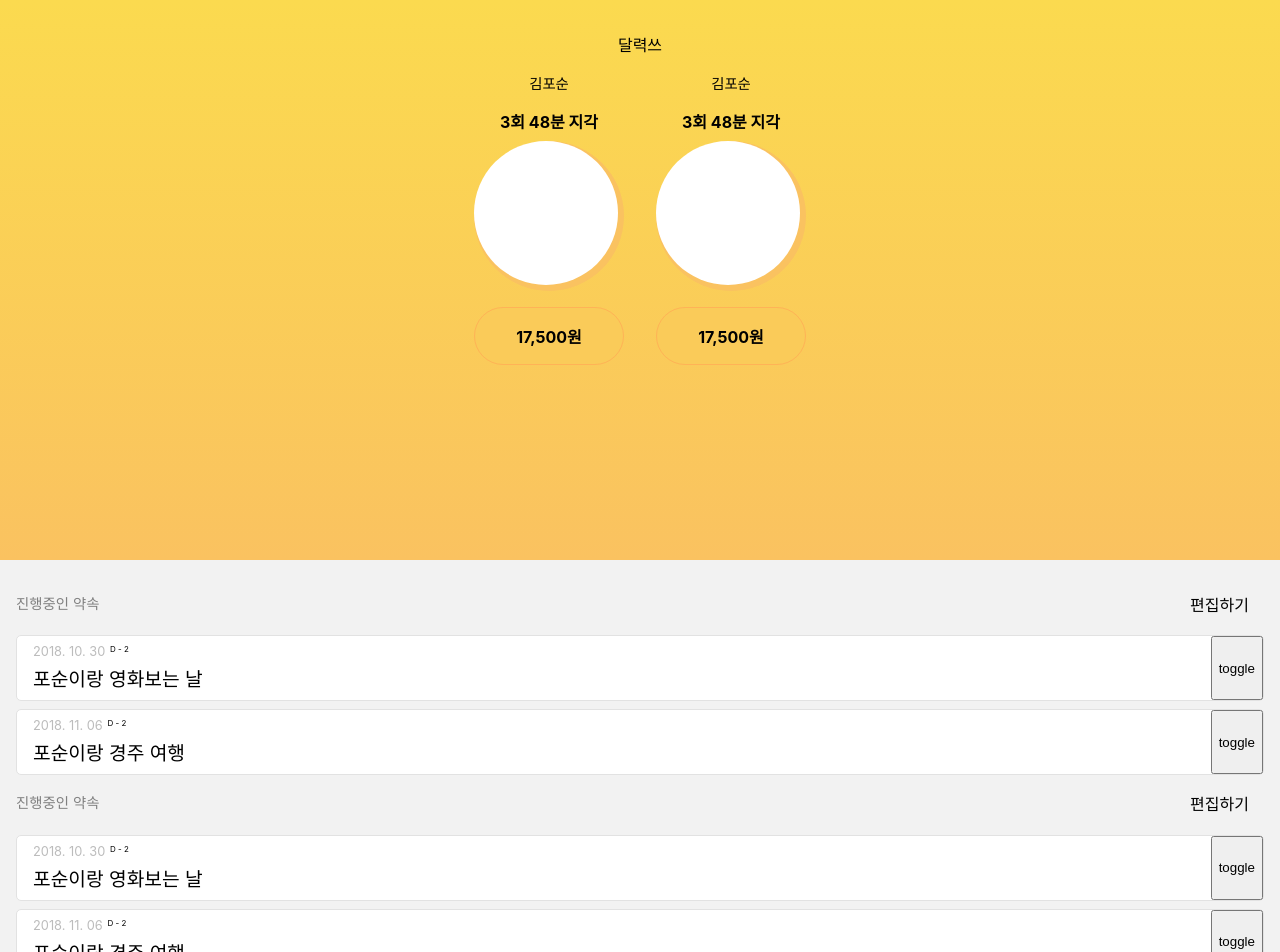
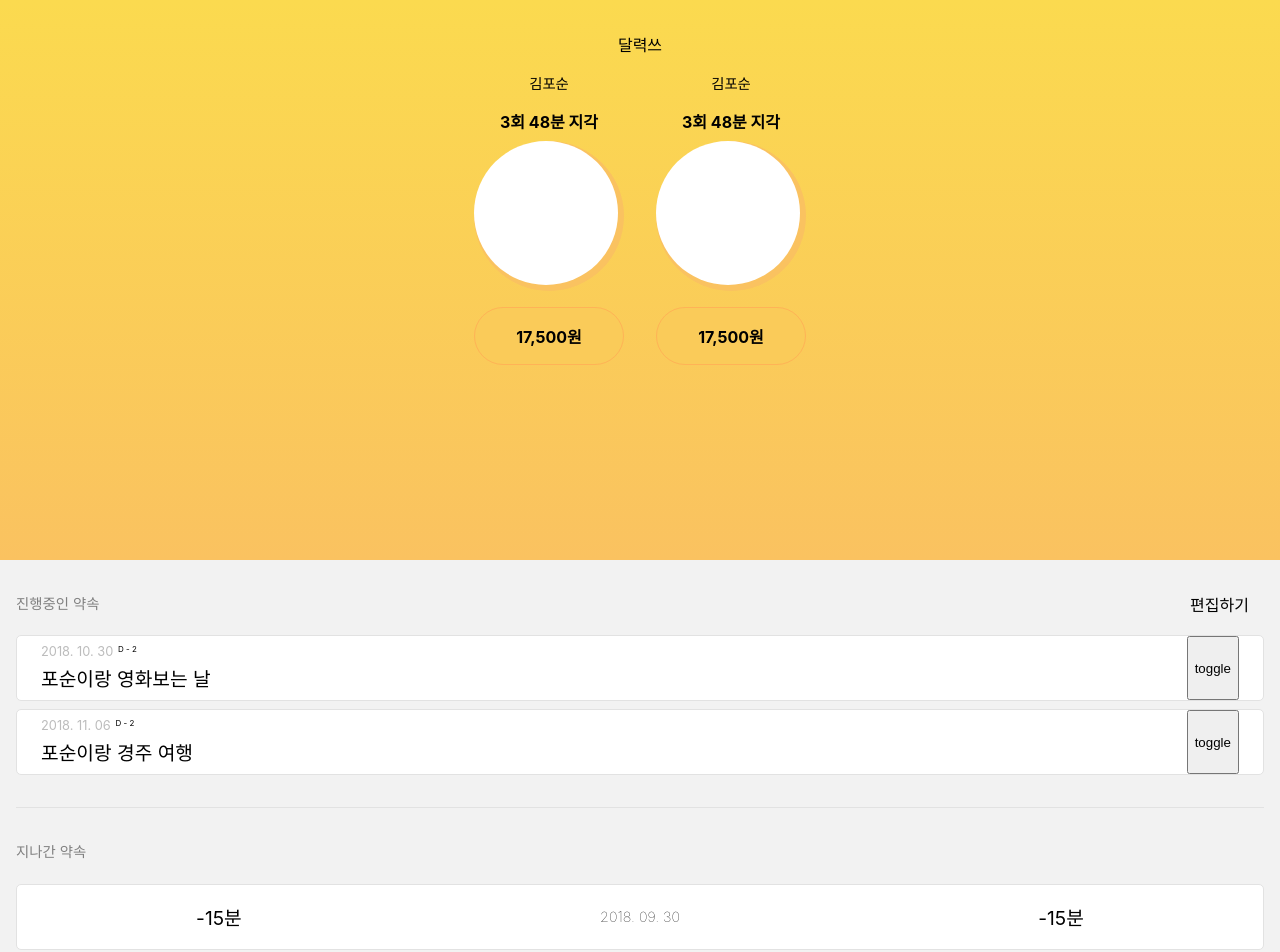
Before and after one commit to fcsn/proto-tardy-web, a React (Create React App) app: page / in a window 1280 px wide. Shown: the top 952 px of the page. Built offline with nearby package versions, Linux system fonts and the light colour scheme.

Commit message:
feat: Add AppoPastList layout

```diff
--- a/src/components/home/AppointmentInfo/AppointmentInfo.js
+++ b/src/components/home/AppointmentInfo/AppointmentInfo.js
@@ -57,14 +57,28 @@ class AppointmentInfo extends React.Component {
             <div>
                 {this.state.appoFuture.map(appo =>
                     <div key={appo.id} style={{ display: 'flex', flexDirection: 'row', justifyContent: 'space-between', border: '0.5px solid #e2e2e2', backgroundColor: '#FFFFFF', marginTop: '0.5rem', borderRadius: '5px', height: '4rem' }}>
-                        <div style={{ display: 'flex', flexDirection: 'column', marginLeft: '1rem' }}>
+                        <div style={{ display: 'flex', flexDirection: 'column', marginLeft: '1.5rem' }}>
                             <div style={{ display: 'flex', flexDirection: 'row', justifyContent: 'left', marginTop: '0.5rem' }}>
                                 <div style={{ fontSize: '0.8rem', color: '#bcbcbc' }}>{appo.date}</div>
                                 <div style={{ fontSize: '0.5rem', marginLeft: '0.3rem' }}>D - 2</div>
                             </div>
                             <div style={{ fontSize: '1.2rem', marginTop: '0.3rem' }}>{appo.title}</div>
                         </div>
-                        <button>toggle</button>
+                        <button style={{ marginRight: '1.5rem' }}>toggle</button>
+                    </div>
+                )}
+            </div>
+        )
+
+        const AppoPastList = () => (
+            <div>
+                {this.state.appoPast.map(appo =>
+                    <div key={appo.id} style={{ display: 'flex', flexDirection: 'column', justifyContent: 'center', border: '0.5px solid #e2e2e2', backgroundColor: '#FFFFFF', marginTop: '0.5rem', borderRadius: '5px', height: '4rem' }}>
+                        <div style={{ display: 'flex', flexDirection: 'row', justifyContent: 'space-around' }}>
+                            <div style={{ fontSize: '1.2rem', color: 'a3a3a3' }}>{appo.maleLateTime}</div>
+                            <div style={{ display: 'flex', flexDirection: 'column', justifyContent: 'center', fontWeight: 'lighter', fontSize: '0.9rem' }}><div>{appo.date}</div></div>
+                            <div style={{ fontSize: '1.2rem', color: 'a3a3a3' }}>{appo.maleLateTime}</div>
+                        </div>
                     </div>
                 )}
             </div>
@@ -84,14 +98,13 @@ class AppointmentInfo extends React.Component {
         );
 
         const AppoPast = () => (
-            <div className="appo-future-outer">
-                <div className="appo-future-header" style={{ display: 'flex', flexDirection: 'row', justifyContent: 'space-between', marginTop: '1rem' }}>
-                    <div><p style={{ marginTop: '0px', color: 'gray', fontSize: '0.9rem' }}>진행중인 약속</p></div>
-                    <a style={ button }>편집하기</a>
+            <div className="appo-past-outer">
+                <div className="appo-past-header" style={{ display: 'flex', flexDirection: 'row', justifyContent: 'space-between', marginTop: '2rem' }}>
+                    <div><p style={{ marginTop: '0px', color: 'gray', fontSize: '0.9rem' }}>지나간 약속</p></div>
                 </div>
 
-                <div className="appo-future-content">
-                    <AppoFutureList/>
+                <div className="appo-past-content">
+                    <AppoPastList/>
                 </div>
             </div>
         )
@@ -99,6 +112,7 @@ class AppointmentInfo extends React.Component {
         return (
             <div style={{ backgroundColor: '#f2f2f2', boxSizing: 'border-box', padding: '1rem' }}>
                 <AppoFuture/>
+                <div style={{ borderBottom: '0.5px solid #e2e2e2 ', marginTop: '2rem' }}></div>
                 <AppoPast/>
             </div>
         );
```
